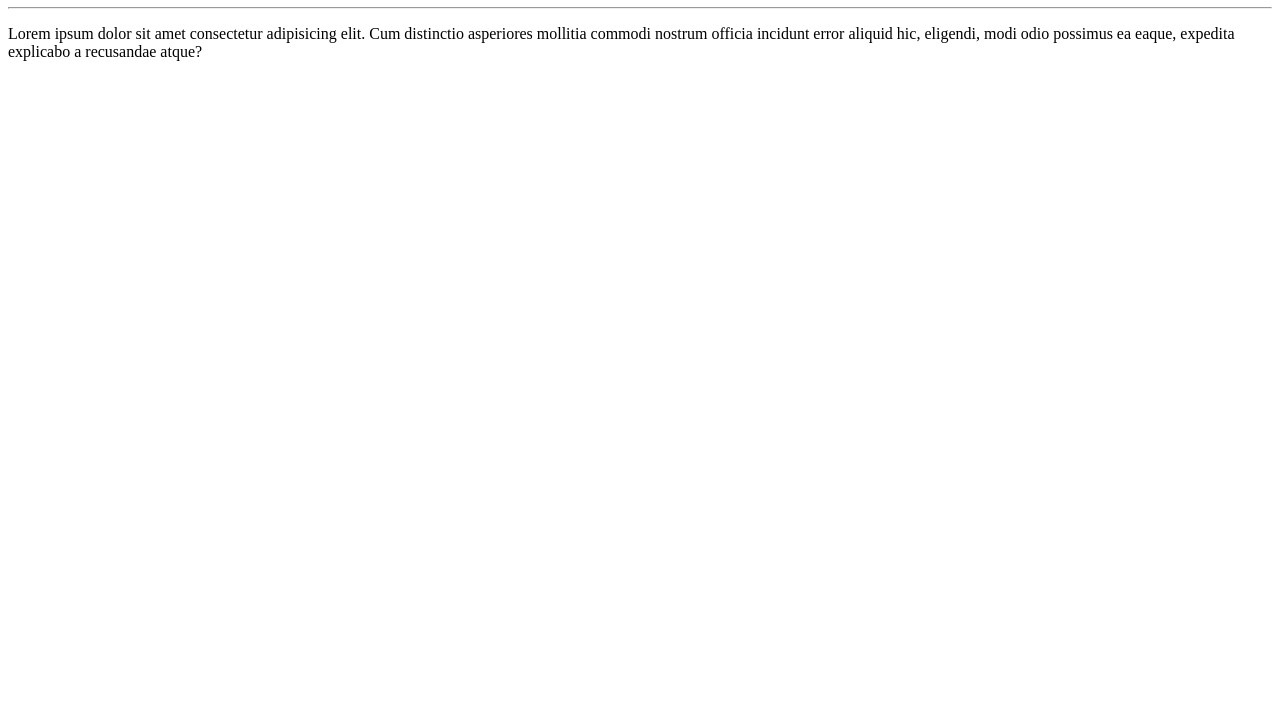
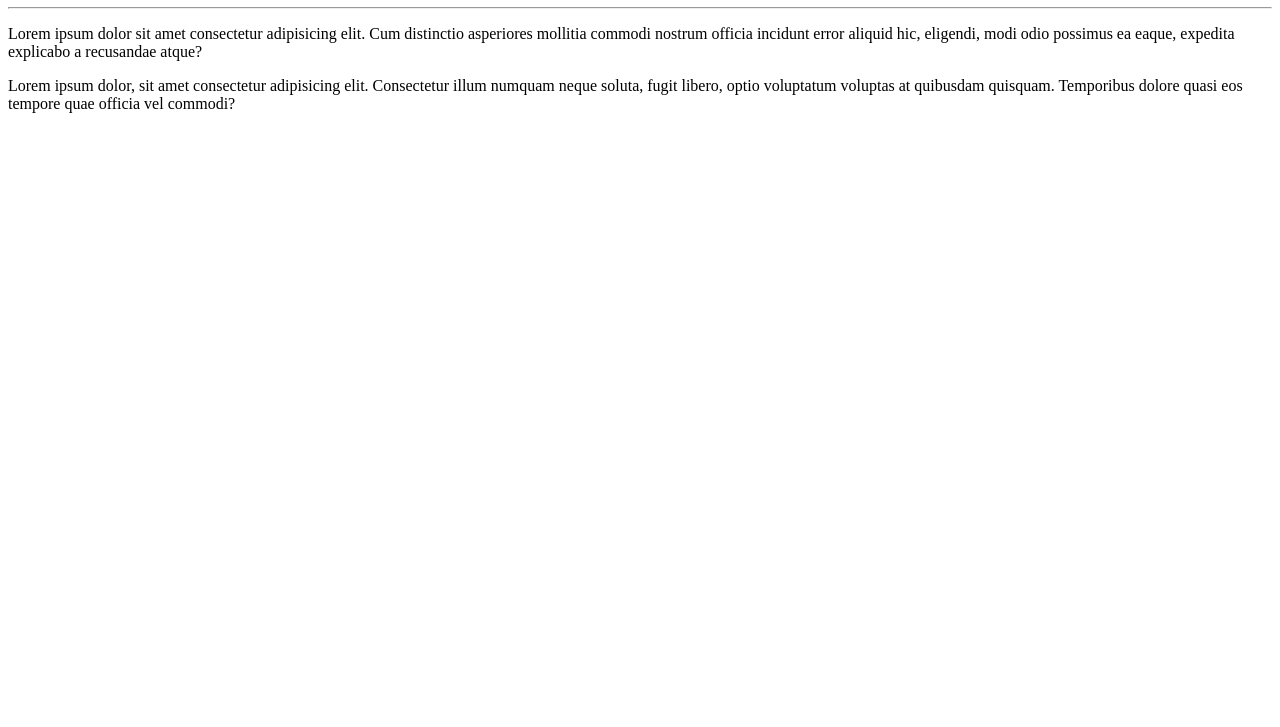
Before and after one commit to rafaelbraga84/ola-mundo, a plain HTML site: page Site exemplo/Index.html in a window 1280 px wide. Shown: the part 73-800 px from the top of the page. Drawn offline with Linux system fonts and the light colour scheme.

Commit message:
adicionei um paragrafo

```diff
--- a/Site exemplo/Index.html
+++ b/Site exemplo/Index.html
@@ -10,5 +10,9 @@
     <h1>Olá, mundo!</h1>
     <hr>
     <p>Lorem ipsum dolor sit amet consectetur adipisicing elit. Cum distinctio asperiores mollitia commodi nostrum officia incidunt error aliquid hic, eligendi, modi odio possimus ea eaque, expedita explicabo a recusandae atque?</p>
+
+    <p>Lorem ipsum dolor, sit amet consectetur adipisicing elit. Consectetur illum numquam neque soluta, fugit libero, optio voluptatum voluptas at quibusdam quisquam. Temporibus dolore quasi eos tempore quae officia vel commodi?</p>
+
+
 </body>
 </html>
```
